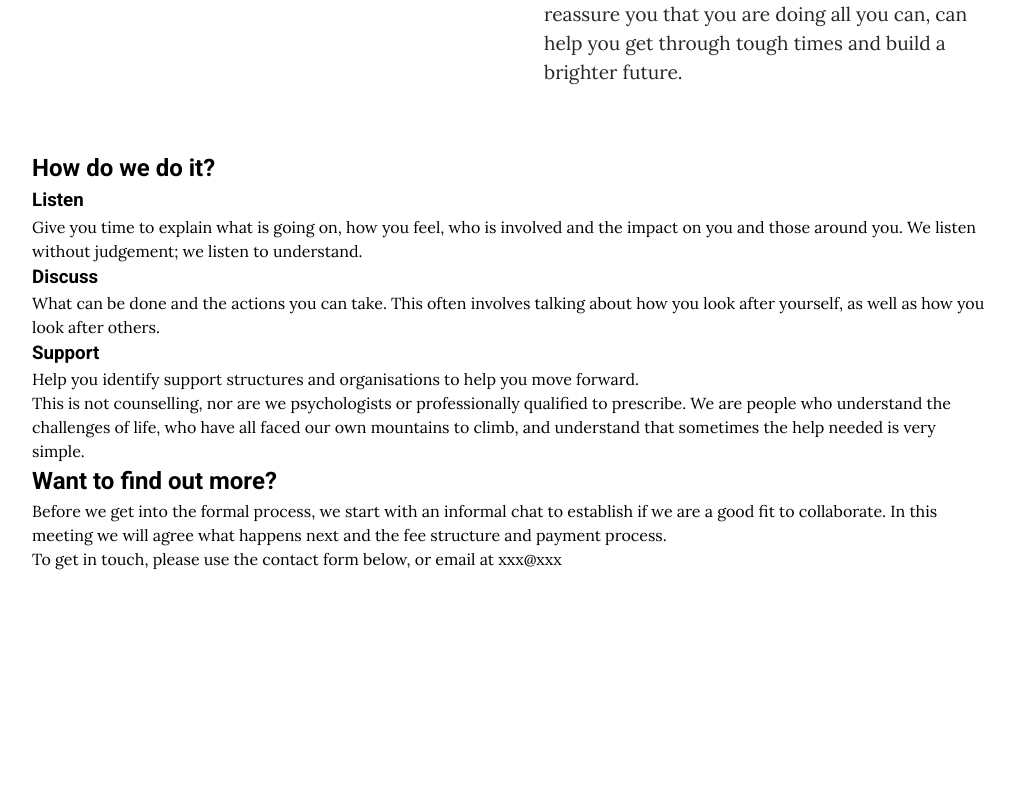
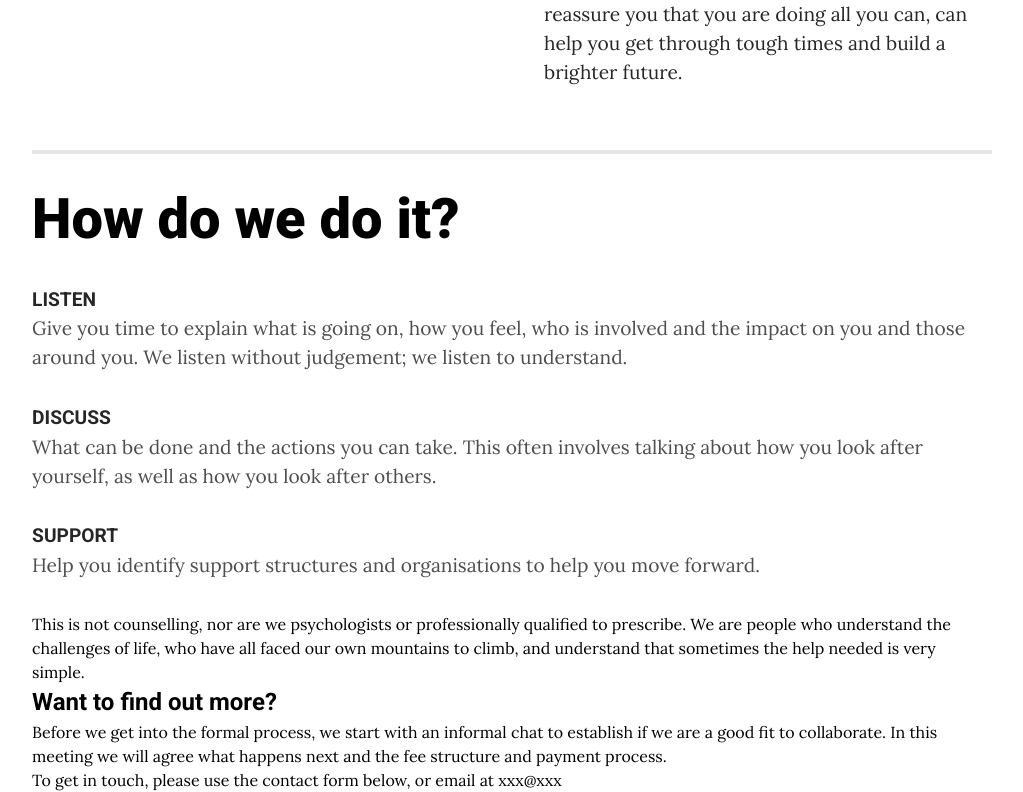
Before and after one commit to CJohnston079/cluny-house-consulting, a React (Vite) app: page /life-coaching in a window 1280 px wide. Shown: the part 1174-1966 px from the top of the page, without its empty margins (128-1151 px from the left). Before the commit the page ends 1745 px from the top, so only its background shows below. Built offline with nearby package versions, Linux system fonts and the light colour scheme.

Commit message:
Feat: add font-styling for `ProcessOverview`

```diff
--- a/src/ProcessOverview.css
+++ b/src/ProcessOverview.css
@@ -0,0 +1,33 @@
+.process {
+	border-top: solid 4px var(--cl-background-shade-2);
+}
+
+.process__heading {
+	margin: 2rem auto;
+	font-size: 3.5rem;
+	font-weight: 900;
+	line-height: 1.2;
+	text-wrap: balance;
+}
+
+.process__step {
+	margin: 2rem auto;
+}
+
+.step__heading {
+	font-size: 1.2rem;
+	font-weight: 700;
+	text-transform: uppercase;
+	color: var(--cl-foreground-shade);
+}
+
+.step__body {
+	font-size: 1.2rem;
+	color: var(--cl-foreground-shade-2);
+}
+
+@media (width <= 43.75em) {
+	.process__heading {
+		font-size: 2.5rem;
+	}
+}
```
